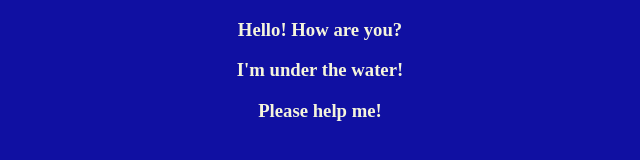
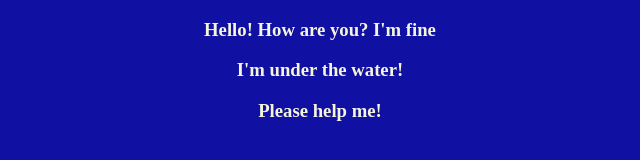
Before and after one commit to mrThomasTeller/TestRepo, a plain HTML site: page index.html in a window 1280 px wide. Shown: the whole page, without its empty margins (320-960 px from the left). Drawn offline with Linux system fonts and the light colour scheme.

Commit message:
Update index.html

```diff
--- a/index.html
+++ b/index.html
@@ -8,7 +8,7 @@
 <link rel="stylesheet" href="./index.css">
 <body>
 
-    <h3>Hello! How are you?</h3>
+    <h3>Hello! How are you? I'm fine</h3>
     <h3>I'm under the water!</h3>
     <h3>Please help me!</h3>
 
```
